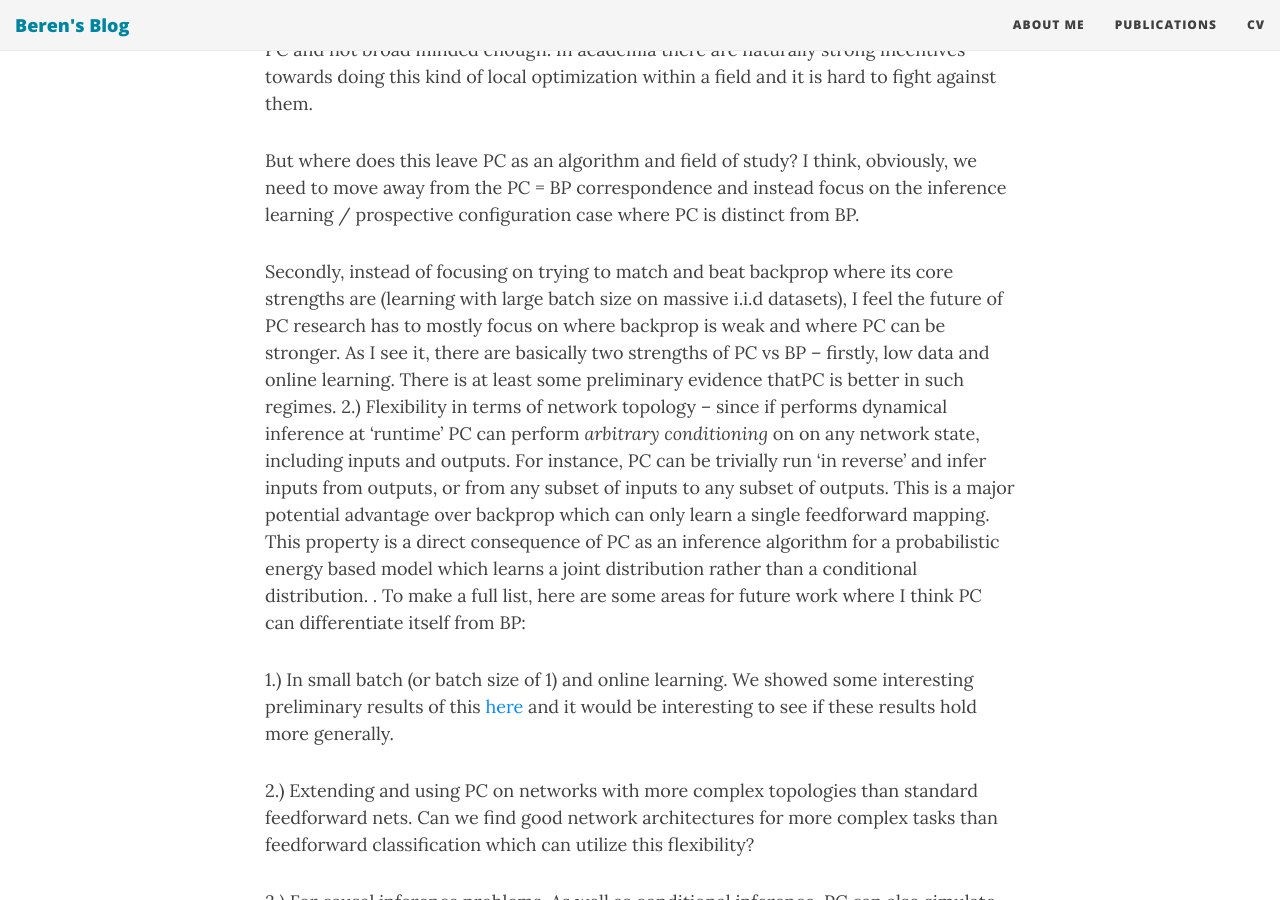
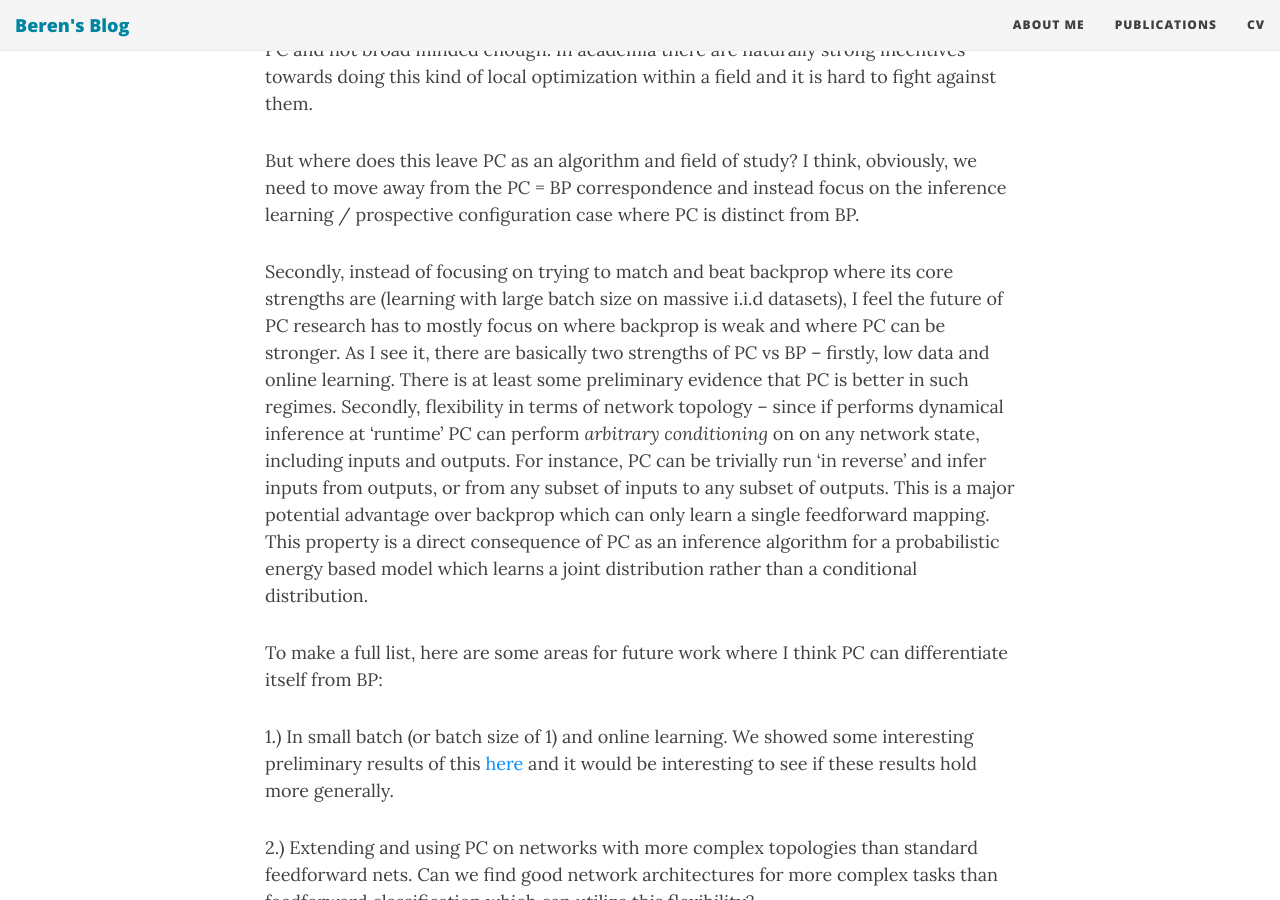
Before and after one commit to BerenMillidge/BerenMillidge.github.io, a Jekyll site: the page built from _posts/2023-03-30-Thoughts-on-future-of-PC.md, in a window 1280 px wide and 900 px high, scrolled down 3656 px. Built offline with Jekyll 4.4.1, drawn with Linux system fonts in a browser that asks for light colours; nearby versions of some CDN libraries; some of the changed text lies outside the part shown.

Commit message:
Update 2023-03-30-Thoughts-on-future-of-PC.md

```diff
--- a/_posts/2023-03-30-Thoughts-on-future-of-PC.md
+++ b/_posts/2023-03-30-Thoughts-on-future-of-PC.md
@@ -7,7 +7,7 @@
 I have been involved in the predictive coding literature for about 4 years now during my PhD and postdoc and worked actively on it for about 2.5 years (2020-2022).
 One of my main inspirations during this time was to try to understand how the cortex performs credit assignment. This is perhaps the most fundamental challenge of neuroscience at a computational level. We know that the cortex is highly uniform and must learn all its representations from scratch with online learning. It seems likely that the cortex uses simple autoregressive unsupervised learning to do this based on predicting sensory stimuli.
 This is supported by a wide variety of converging evidence in both neuroscience and machine learning that such approaches are highly scalable and highly successful
-and also learn similar representations (down to having [similar individual neurons](https://distill.pub/2021/multimodal-neurons/) ). However the cortex contains neurons that are many layers deep from cortical synapses and the only way we thus far know how to train deep neural networks is with backprop. However, there are a number of reasons it seems unlikely that the cortex performs backprop directly (i.e. see Tim Lillicrap’s review paper) so we need some other algorithms that either approximates backprop or performs credit assignment successfully in a different way. PC proposes to be one such algorithm. One of the primary appeals of PC now is in its supposed relationship to backpropagation which made people think that PC could potentially be a way for the brain to perform backprop and hence do credit assignment successfully. I now no longer think that this relationship is useful in practice for a number of reasons, which I will get into later.
+and also learn similar representations (down to having [similar individual neurons](https://distill.pub/2021/multimodal-neurons/) ). However the cortex contains neurons that are many layers deep from cortical synapses and the only way we thus far know how to train deep neural networks is with backprop. However, there are a number of reasons it seems unlikely that the cortex performs backprop directly (i.e. see [Tim Lillicrap’s review paper](https://www.nature.com/articles/s41583-020-0277-3) so we need some other algorithms that either approximates backprop or performs credit assignment successfully in a different way. PC proposes to be one such algorithm. One of the primary appeals of PC now is in its supposed relationship to backpropagation which made people think that PC could potentially be a way for the brain to perform backprop and hence do credit assignment successfully. I now no longer think that this relationship is useful in practice for a number of reasons, which I will get into later.
 But first, here is a brief history of the PC/BP relationship for people who are relatively new to PC:
 
 1.) The first exciting results in this vein were [Whittington and Bogacz](https://direct.mit.edu/neco/article/29/5/1229/8261) who showed that under a specific condition where the strength of prediction errors decreases exponentially with depth, a predictive coding network can approximate backprop.
@@ -43,8 +43,8 @@
 
 But where does this leave PC as an algorithm and field of study? I think, obviously, we need to move away from the PC = BP correspondence and instead focus on the inference learning / prospective configuration case where PC is distinct from BP.
 
-Secondly, instead of focusing on trying to match and beat backprop where its core strengths are (learning with large batch size on massive i.i.d datasets), I feel the future of PC research has to mostly focus on where backprop is weak and where PC can be stronger. As I see it, there are basically two strengths of PC vs BP – firstly, low data and online learning. There is at least some preliminary evidence thatPC is better in such regimes. 2.) Flexibility in terms of network topology – since if performs dynamical inference at ‘runtime’ PC can perform *arbitrary conditioning* on on any network state, including inputs and outputs. For instance, PC can be trivially run ‘in reverse’ and infer inputs from outputs, or from any subset of inputs to any subset of outputs. This is a major potential advantage over backprop which can only learn a single feedforward mapping. This property is a direct consequence of PC as an inference algorithm for a probabilistic energy based model which learns a joint distribution rather than a conditional distribution.
-.
+Secondly, instead of focusing on trying to match and beat backprop where its core strengths are (learning with large batch size on massive i.i.d datasets), I feel the future of PC research has to mostly focus on where backprop is weak and where PC can be stronger. As I see it, there are basically two strengths of PC vs BP – firstly, low data and online learning. There is at least some preliminary evidence that PC is better in such regimes. Secondly, flexibility in terms of network topology – since if performs dynamical inference at ‘runtime’ PC can perform *arbitrary conditioning* on on any network state, including inputs and outputs. For instance, PC can be trivially run ‘in reverse’ and infer inputs from outputs, or from any subset of inputs to any subset of outputs. This is a major potential advantage over backprop which can only learn a single feedforward mapping. This property is a direct consequence of PC as an inference algorithm for a probabilistic energy based model which learns a joint distribution rather than a conditional distribution.
+
 To make a full list, here are some areas for future work where I think PC can differentiate itself from BP:
 
 1.) In small batch (or batch size of 1) and online learning. We showed some interesting preliminary results of this [here](https://www.biorxiv.org/content/biorxiv/early/2022/10/12/2022.05.17.492325.full.pdf) and it would be interesting to see if these results hold more generally.
@@ -60,7 +60,6 @@
 6.) For dynamic filtering across time. The problems of the inference phase are much less acute if the PC system is constantly running and assimilating information, since it will always be close to ‘equilibrium’ of the inference phase. Making PC actually work for this is a big challenge which would be super cool if it works
 
 7.) Using PC networks as memory. This has been mostly shown by [my collaborator Tommaso](https://proceedings.neurips.cc/paper/2021/file/1fb36c4ccf88f7e67ead155496f02338-Paper.pdf), but it is super interesting that predictive coding networks, due to their generative model nature, can implicitly serve as associative memories and recover inputs from noisy samples if run recurrently. Perhaps this is similar to how the brain does associative memory lookup?
-
 
 **Is PC likely to be competitive with backprop on GPUS**
 
```
